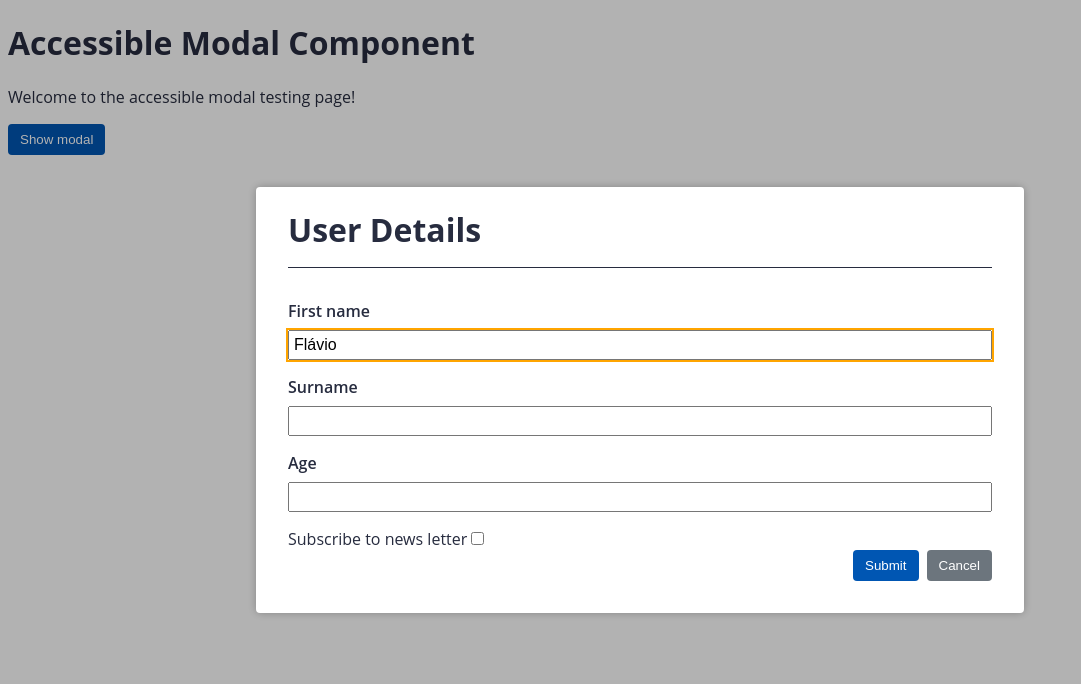
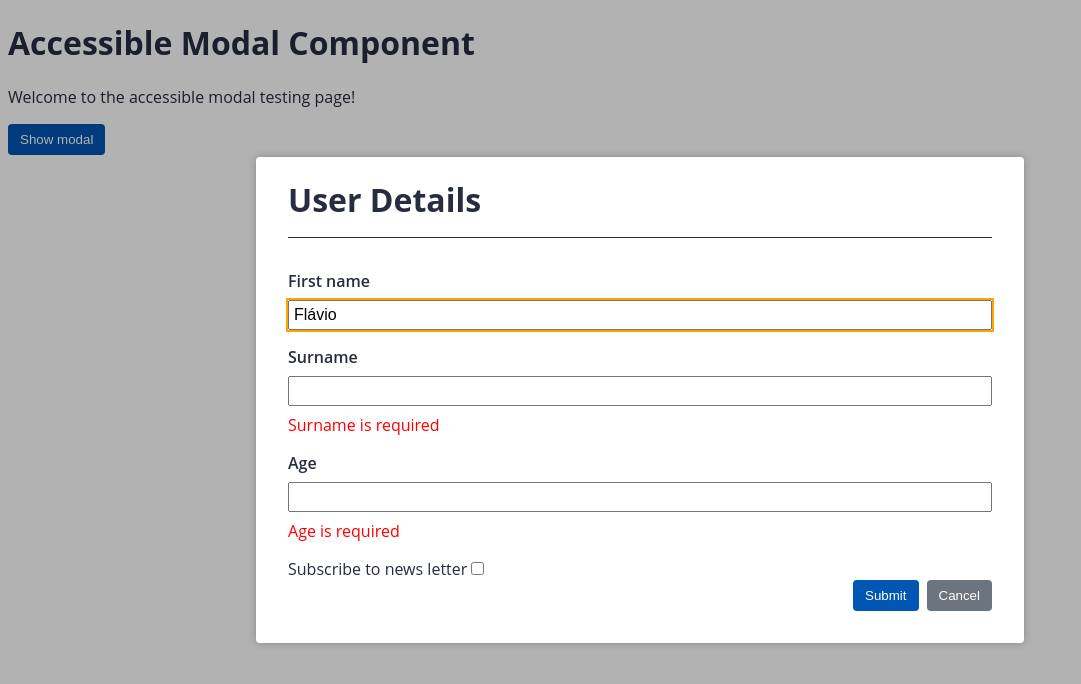
Before and after one commit to slackwarecps/angular-avancando-acessibilidade, an Angular app: page / in a window 1280 px wide. Both pictures are taken after a click on the button "Show modal". Shown: the top 684 px of the page, without its empty margins (0-1081 px from the left). Built offline with nearby package versions, Linux system fonts and the light colour scheme.

Commit message:
finalizando o projeto

```diff
--- a/src/app/app.component.html
+++ b/src/app/app.component.html
@@ -7,31 +7,67 @@
   (click)="show()">Show modal</button>
 
 <ng-template #modal>
+  <form [formGroup]="form" (ngSubmit)="submit()">
     <div class="form-field">
       <label for="firstName">First name</label>
-    <input id="firstName" [(value)]="firstName">
+      <input
+        aria-describedby="firstName-error"
+        [attr.aria-invalid]="form.get('firstName').invalid"
+        formControlName="firstName"
+        id="firstName">
+      <span
+        id="firstName-error"
+        class="validation-error"
+        *ngIf="form.get('firstName')?.errors?.required">
+        First name is required
+      </span>
     </div>
 
     <div class="form-field">
       <label for="surname">Surname</label>
-    <input id="surname">
+      <input
+        aria-describedby="surname-error"
+        [attr.aria-invalid]="form.get('surname').invalid"
+        formControlName="surname"
+        id="surname">
+      <span
+        id="surname-error"
+        class="validation-error"
+        *ngIf="form.get('surname')?.errors?.required">
+        Surname is required
+      </span>
     </div>
 
     <div class="form-field">
       <label for="age">Age</label>
-    <input id="age">
+      <input
+        aria-describedby="age-error"
+        [attr.aria-invalid]="form.get('age').invalid"
+        formControlName="age"
+        id="age">
+      <span
+        id="age-error"
+        class="validation-error"
+        *ngIf="form.get('age')?.errors?.required">
+        Age is required
+      </span>
     </div>
 
     <label for="info">Subscribe to news letter</label>
-  <input id="info" type="checkbox" (change)="info = !info">
+    <input formControlName="info" id="info" type="checkbox" (change)="info = !info">
     <p [@fade] *ngIf="info">This is a placeholder for more information</p>
 
     <div class="button-group">
-    <button class="button button-primary" type="button">Submit</button>
+      <button
+        [attr.aria-disabled]="form.invalid"
+        class="button button-primary"
+        type="submit">Submit</button>
       <button
         class="button button-secondary"
         type="button"
         (click)="modalRef.close()">Cancel
       </button>
     </div>
+
+  </form>
 </ng-template>
--- a/src/app/app.component.ts
+++ b/src/app/app.component.ts
@@ -1,4 +1,5 @@
-import { Component, TemplateRef, ViewChild } from '@angular/core';
+import { Component, OnInit, TemplateRef, ViewChild } from '@angular/core';
+import { FormBuilder, FormGroup, Validators } from '@angular/forms';
 
 import { fade } from './shared/animations/fade';
 import { ModalRef } from './shared/components/modal/models/modal-ref';
@@ -10,14 +11,27 @@
   styleUrls: ['./app.component.scss'],
   animations: [fade]
 })
-export class AppComponent {
+export class AppComponent implements OnInit {
   @ViewChild('modal') public modalTemplateRef: TemplateRef<any>;
   title = 'a11y-p2';
   public firstName = 'Flávio';
   public modalRef: ModalRef;
   public info = false;
+  public form: FormGroup;
 
-  constructor(private modalService: ModalService) {}
+  constructor(
+    private modalService: ModalService,
+    private formBuilder: FormBuilder
+  ) {}
+
+  public ngOnInit(): void {
+    this.form = this.formBuilder.group({
+      firstName: ['Flávio', Validators.required],
+      surname: ['', Validators.required],
+      age: ['', Validators.required],
+      info: [false]
+    });
+  }
 
   public show(): void {
     this.modalRef = this.modalService.open({
@@ -25,4 +39,12 @@
       title: 'User Details'
     });
   }
+
+  public submit(): void {
+    if (this.form.invalid) {
+      return ;
+    }
+    console.log(this.form.value);
+    this.modalRef.close();
+  }
 }
--- a/src/app/app.module.ts
+++ b/src/app/app.module.ts
@@ -5,6 +5,7 @@
 import { AppRoutingModule } from './app-routing.module';
 import { AppComponent } from './app.component';
 import { ModalModule } from './shared/components/modal/modal.module';
+import { ReactiveFormsModule } from '@angular/forms';
 
 @NgModule({
   declarations: [
@@ -14,7 +15,8 @@
     BrowserModule,
     AppRoutingModule,
     ModalModule,
-    BrowserAnimationsModule
+    BrowserAnimationsModule,
+    ReactiveFormsModule
   ],
   providers: [],
   bootstrap: [AppComponent]
--- a/src/app/shared/components/modal/modal.component.html
+++ b/src/app/shared/components/modal/modal.component.html
@@ -7,6 +7,9 @@
     appFocusTrap
     appFocusBack
     class="modal-content"
+    role="dialog"
+    aria-modal="true"
+    [attr.aria-label]="config.title"
     (click)="$event.stopPropagation()">
     <h1 class="modal-title">{{ config.title }}</h1>
     <ng-container *ngTemplateOutlet="config.templateRef"></ng-container>
```
Lines whose indentation alone changed are shown as unchanged.
